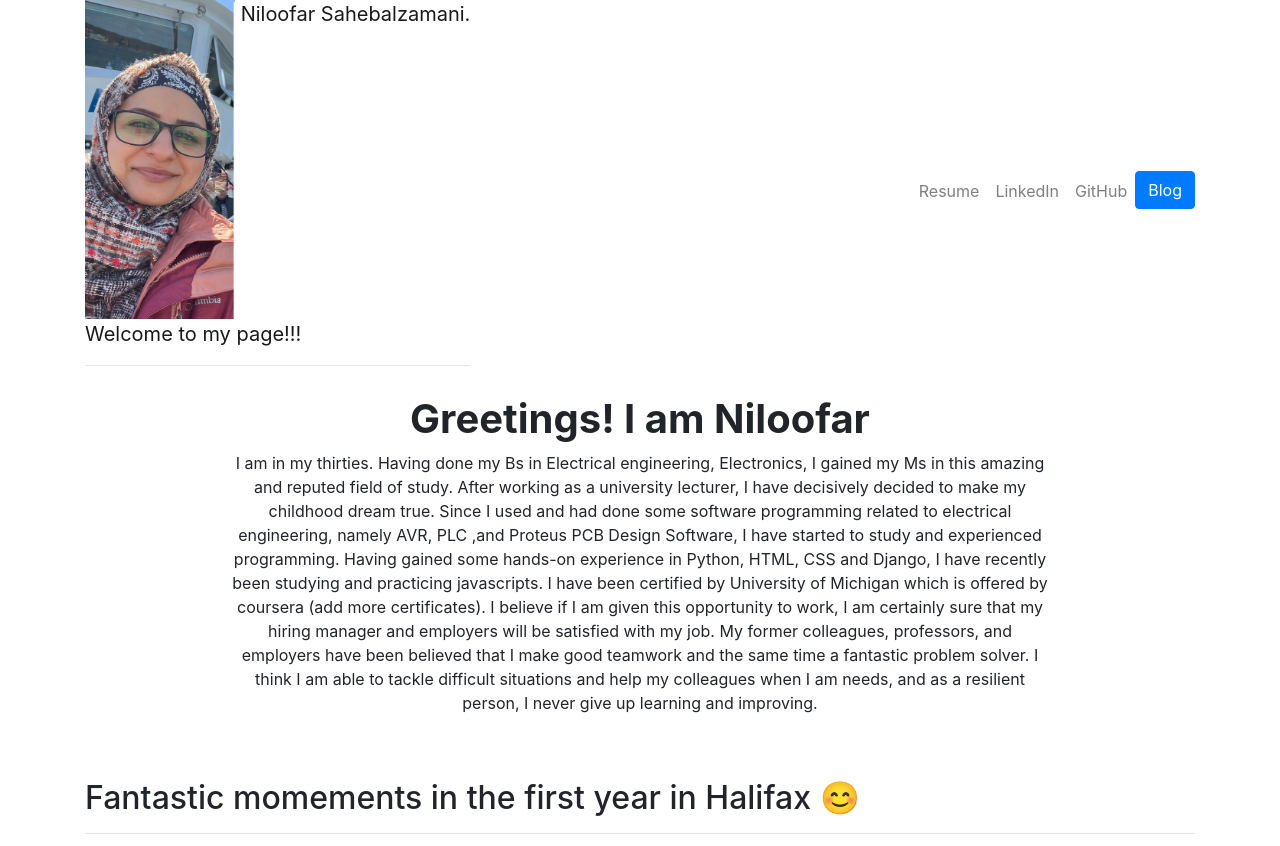
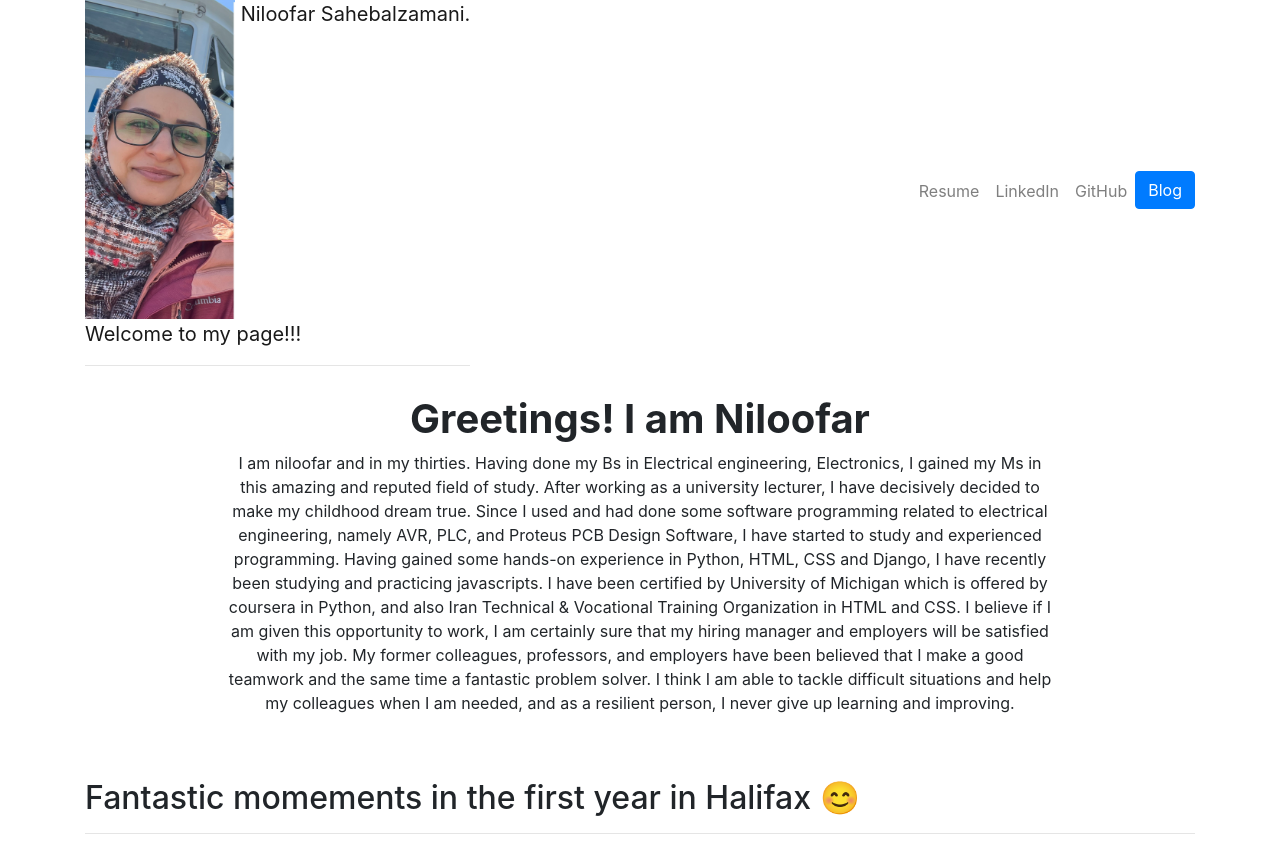
Before and after one commit to niloofar13326/django-personal-portfolio, a Django app: template portfolio/templates/portfolio/home.html in a window 1280 px wide. Shown: the part 14-860 px from the top of the page. Run offline with Django 3.2, Linux system fonts and the light colour scheme; the template is opened without the code that fills it: values that come from a table or form of the project are taken from there, others are empty; data comes from the database, SQL or seed files in the repository; some libraries are stand-ins or nearby versions.

Commit message:
Update home.html
Signed-off-by: Niloofar <82450863+niloofar13326@users.noreply.github.com>

```diff
--- a/portfolio/templates/portfolio/home.html
+++ b/portfolio/templates/portfolio/home.html
@@ -9,8 +9,9 @@
 <div class="row justify-content-center mb-3">
   <div class="col-md-9 text-center">
     <h1 id="hometext" class="font-weight-bold">Greetings! I am Niloofar</h1>
-    <p> I am in my thirties. Having done my Bs in Electrical engineering, Electronics, I gained my Ms in this amazing and reputed field of study. After working as a university lecturer, I have decisively decided to make my childhood dream true. Since I used and had done some software programming related to electrical engineering, namely AVR, PLC ,and Proteus PCB Design Software, I have started to study and experienced programming. Having gained some hands-on experience in Python, HTML, CSS and Django, I have recently been studying and practicing javascripts.
-        I have been certified by University of Michigan which is offered by coursera (add more certificates). I believe if I am given this opportunity to work, I am certainly sure that my hiring manager and employers will be satisfied with my job. My former colleagues, professors, and employers have been believed that I make good teamwork and the same time a fantastic problem solver. I think I am able to tackle difficult situations and help my colleagues when I am needs, and as a resilient person, I never give up learning and improving.</p>
+    <p> I am niloofar and in my thirties. Having done my Bs in Electrical engineering, Electronics, I gained my Ms in this amazing and reputed field of study. After working as a university lecturer, I have decisively decided to make my childhood dream true. Since I used and had done some software programming related to electrical engineering, namely AVR, PLC, and Proteus PCB Design Software, I have started to study and experienced programming. Having gained some hands-on experience in Python, HTML, CSS and Django, I have recently been studying and practicing javascripts.
+        I have been certified by University of Michigan which is offered by coursera in Python, and also Iran Technical & Vocational Training Organization in HTML and CSS. I believe if I am given this opportunity to work, I am certainly sure that my hiring manager and employers will be satisfied with my job. My former colleagues, professors, and employers have been believed that I make a good teamwork and the same time a fantastic problem solver. I think I am able to tackle difficult situations and help my colleagues when I am needed, and as a resilient person, I never give up learning and improving.
+</p>
   </div>
 </div>
 
```
